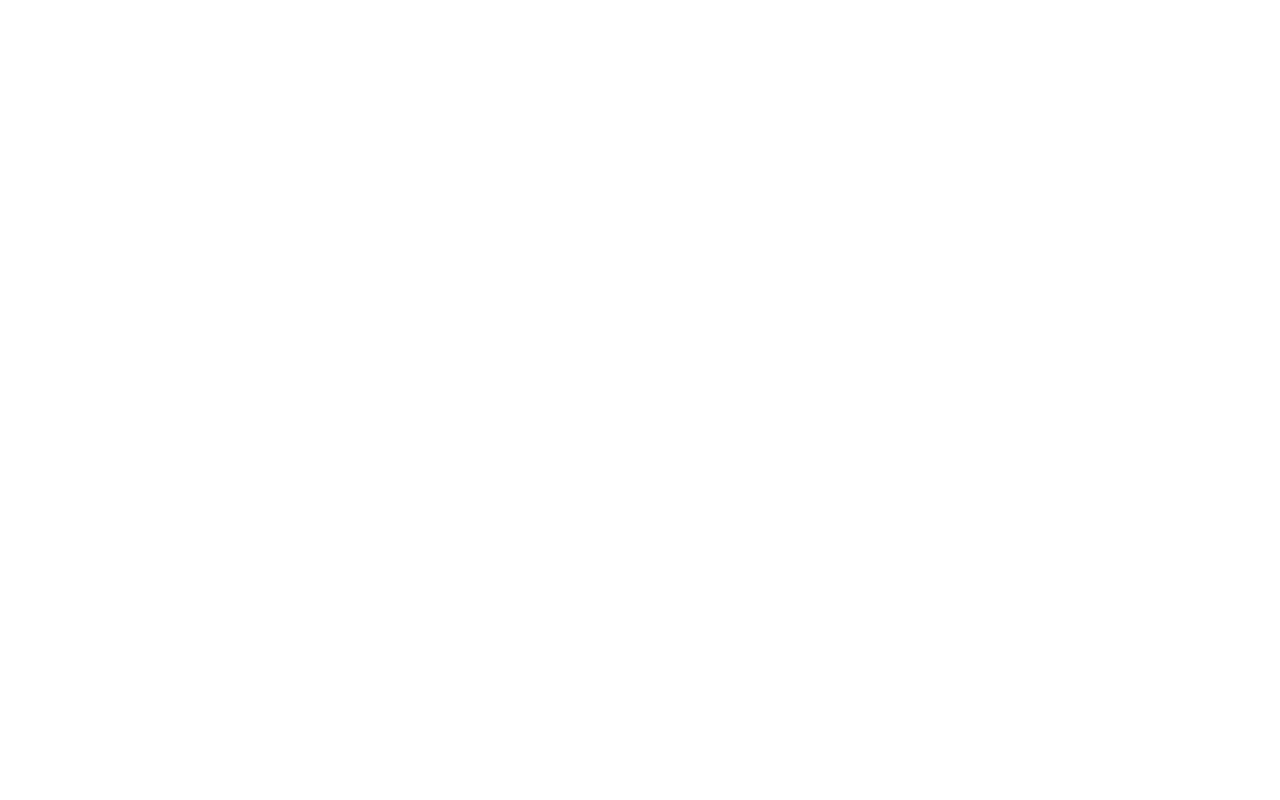
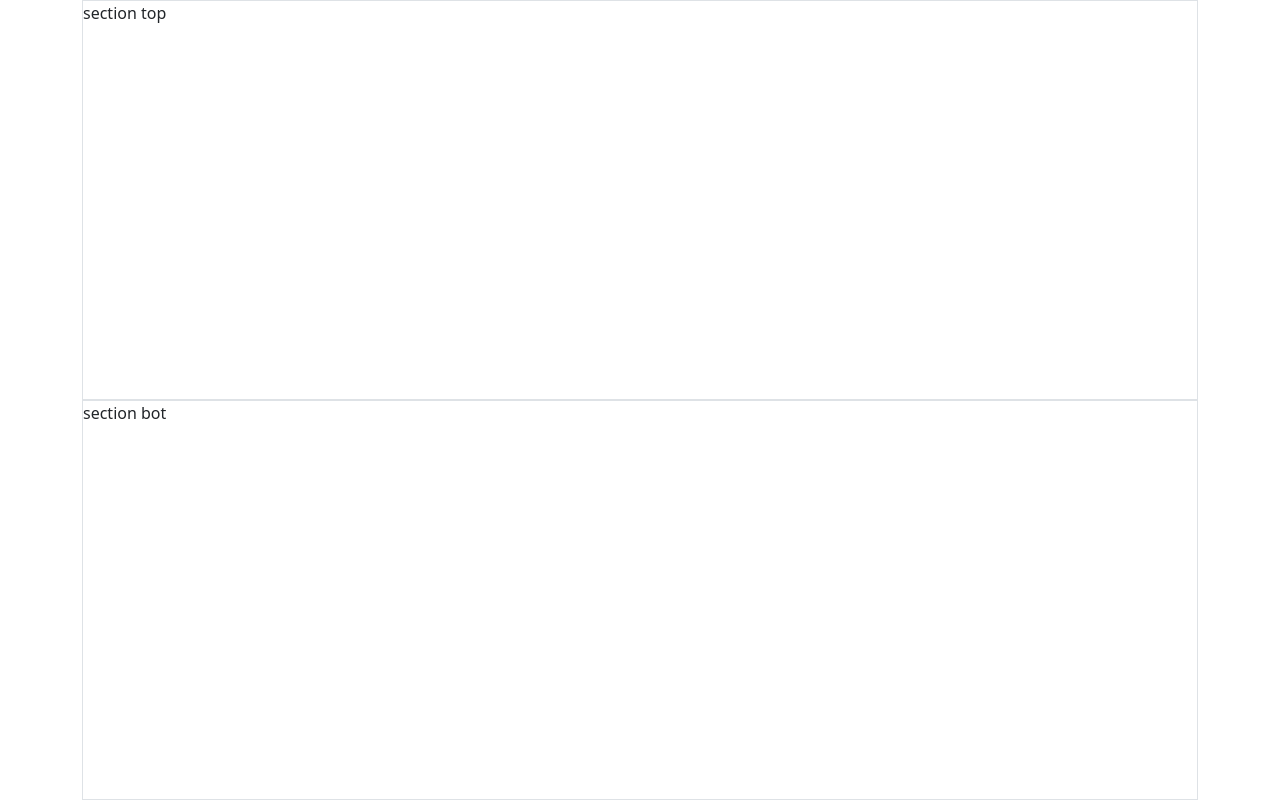
Before and after one commit to iaio998/js-mail-dadi, a plain HTML site: page index.html in a window 1280 px wide. Drawn offline with nearby package versions, Linux system fonts and the light colour scheme.

Commit message:
Added HTML/CSS main structure

```diff
--- a/css/style.css
+++ b/css/style.css
@@ -0,0 +1,8 @@
+.wrapper {
+  width: 100%;
+  height: 100vh;
+}
+#top-section,
+#bot-section {
+  height: 50vh;
+}
--- a/index.html
+++ b/index.html
@@ -15,6 +15,17 @@
 
 <body>
 
+    <main class="container">
+
+        <section id="top-section" class="border">
+            section top
+        </section>
+
+        <section id="bot-section" class="border">
+            section bot
+        </section>
+
+    </main>
 
 
     <!-- JavaScript -->
--- a/javascript/script.js
+++ b/javascript/script.js
@@ -0,0 +1 @@
+///////// ESERCIZIO MAIL
```
